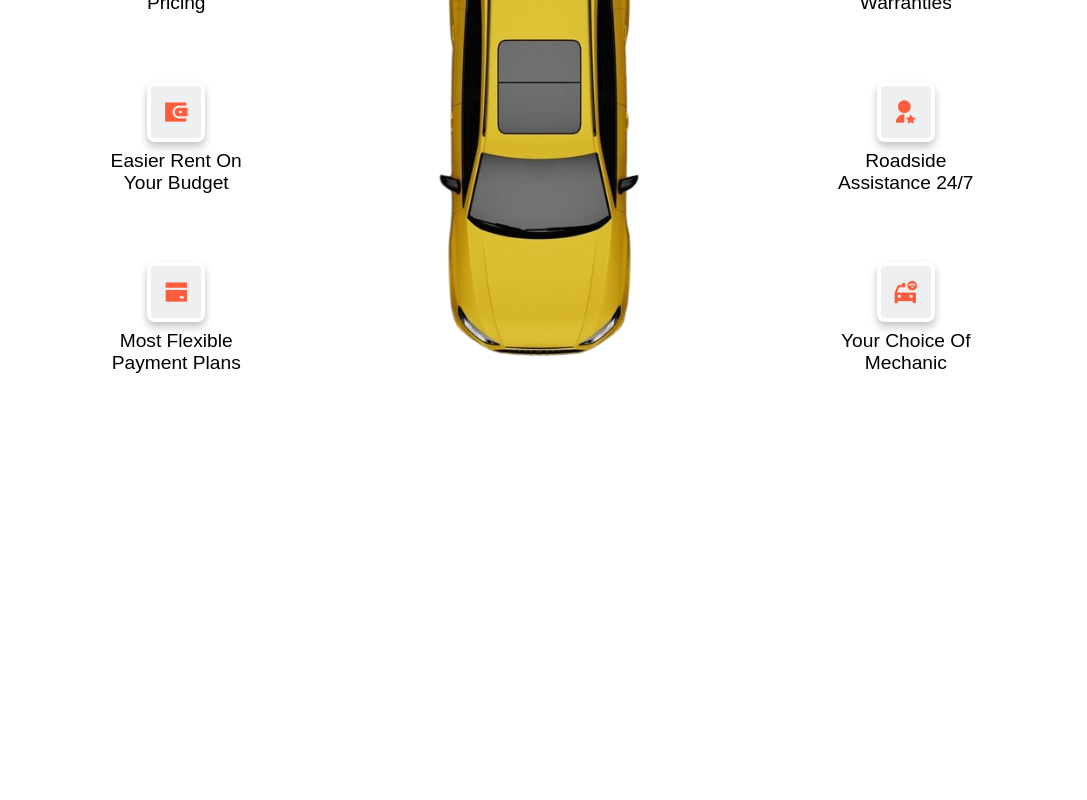
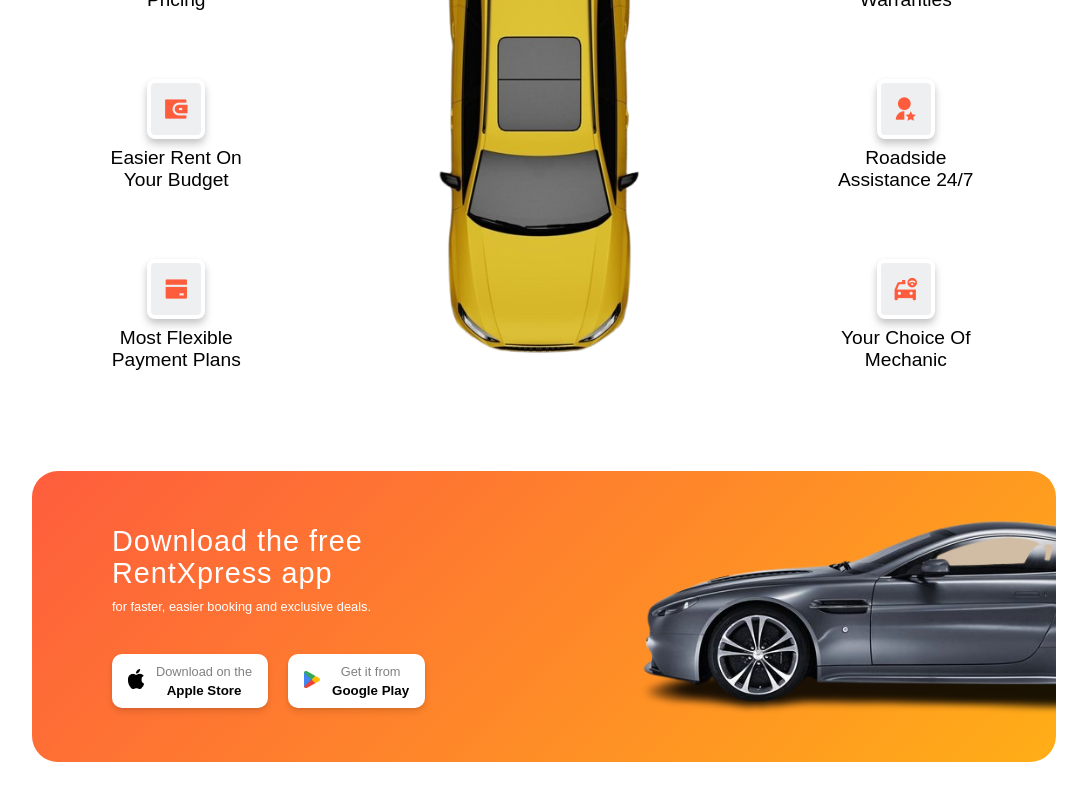
Before and after one commit to Kishore-SR/RentXpress, a React (Vite) app: page / in a window 1280 px wide. Shown: the part 1808-2608 px from the top of the page, without its empty margins (96-1183 px from the left). Before the commit the page ends 2221 px from the top, so only its background shows below. Built offline with nearby package versions, Linux system fonts and the light colour scheme; a web font is replaced by a local one.

Commit message:
add: download section

```diff
--- a/src/components/CarBrands/CarBrands.jsx
+++ b/src/components/CarBrands/CarBrands.jsx
@@ -10,7 +10,7 @@
 
 export const CarBrands = () => {
   return (
-    <section className="car-brands-section">
+    <section className="car-brands-section" id="rent">
       <div className="car-heading">
       <h4>Our Partners</h4>
       </div>
--- /dev/null
+++ b/src/components/Download/Download.css
@@ -0,0 +1,108 @@
+/* Global Styles */
+* {
+  margin: 0;
+  padding: 0;
+  box-sizing: border-box;
+}
+
+:root {
+  --icon-bg: #eeeff1;
+  --brand-color: #fe5d3d;
+}
+:root {
+  --brand-gradient-start: #fe5d3d;
+  --brand-gradient-end: #ffae17;
+}
+
+.download {
+  background-color: var(--brand-color);
+  width: 80vw;
+  margin: 100px auto;
+  display: flex;
+  align-items: center;
+  justify-content: flex-end;
+  padding: 20px 0px;
+  border-radius: 26px;
+
+  background: linear-gradient(
+    135deg,
+    var(--brand-gradient-start),
+    var(--brand-gradient-end)
+  );
+}
+.left-text {
+  color: white;
+  margin-left: 80px;
+}
+.left-text h2 {
+  font-weight: 500;
+  font-size: 1.8rem;
+  letter-spacing: 1px;
+  line-height: 2rem;
+  margin-bottom: 10px;
+}
+.only-text {
+  width: 70%;
+}
+.left-text p {
+  font-weight: 300;
+  font-size: 0.8rem;
+}
+.right-img {
+  overflow: hidden;
+}
+.right-img img {
+  width: 50vw;
+  position: relative;
+  left: 20%;
+}
+
+/* Responsive Design */
+@media (max-width: 768px) {
+  .download {
+    flex-direction: column;
+    text-align: center;
+    padding: 30px 20px;
+    overflow: hidden;
+  }
+
+  .left-text {
+    margin: 0;
+  }
+
+  .left-text h2 {
+    font-size: 1.5rem;
+    line-height: 2rem;
+  }
+
+  .left-text p {
+    font-size: 0.9rem;
+  }
+
+  .only-text {
+    width: 100%;
+  }
+
+  .app-links {
+    justify-content: center;
+    flex-wrap: wrap;
+    gap: 18px;
+  }
+
+  .left-text h2 {
+    font-size: 1.2rem;
+    line-height: 1.6rem;
+    font-weight: 600;
+  }
+
+  .left-text p {
+    font-size: 0.7rem;
+  }
+
+  .app-text h4 {
+    font-size: 0.9rem;
+  }
+  .right-img img {
+    width: 100vw;
+  }
+}
--- /dev/null
+++ b/src/components/Download/Download.jsx
@@ -0,0 +1,43 @@
+import "./Download.css";
+import appleImage from "../../assets/Apple.png";
+import playStoreImage from "../../assets/PlayStore.png";
+import footerImage from "../../assets/FooterCar.png";
+
+export const Download = () => {
+  return (
+    <section className="download" id="contact">
+      <div className="left-text">
+        <div className="only-text">
+
+        <h2>Download the free RentXpress app</h2>
+        <p>for faster, easier booking and exclusive deals.</p>
+        </div>
+        <div className="app-links">
+          <button className="app-btn">
+            <div className="app-logo">
+              <img src={appleImage} alt="Apple" />
+            </div>
+            <div className="app-text">
+              <p>Download on the</p>
+              <h4>Apple Store</h4>
+            </div>
+          </button>
+
+          <button className="app-btn">
+            <div className="app-logo">
+              <img src={playStoreImage} alt="Play Store" />
+            </div>
+            <div className="app-text">
+              <p>Get it from</p>
+              <h4>Google Play</h4>
+            </div>
+          </button>
+        </div>
+      </div>
+
+      <div className="right-img">
+        <img src={footerImage} alt="car" />
+      </div>
+    </section>
+  );
+};
--- a/src/components/NavBar/NavBar.css
+++ b/src/components/NavBar/NavBar.css
@@ -37,7 +37,7 @@
   align-items: center;
 }
 .logo-text {
-  font-size: 2.2rem;
+  font-size: 2rem;
   font-weight: 500;
   letter-spacing: 0.5px;
   background: linear-gradient(to right, #727272, #1b1b1b);
@@ -80,7 +80,7 @@
   display: none;
 }
 .btn {
-  padding: 8px 12px;
+  padding: 6px 12px;
   border-radius: 4px;
   font-size: 0.9rem;
   font-weight: 500;
@@ -127,7 +127,7 @@
 }
 .mobile-drawer li a {
   color: #111;
-  font-size: 1.8rem;
+  font-size: 1.6rem;
   position: relative;
   display: inline-block;
 }
@@ -168,7 +168,7 @@
 /* Media Query for Small Screens*/
 @media screen and (max-width: 768px) {
   .logo-text {
-    font-size: 1.8rem;
+    font-size: 1.54rem;
   }
   .mobile-menu {
     z-index: 14;
--- a/src/components/NavBar/NavBar.jsx
+++ b/src/components/NavBar/NavBar.jsx
@@ -17,10 +17,10 @@
             <h1 className="logo-text">RentXpress</h1>
           </div>
           <ul className="nav-items">
-            <li><a href="#">Rent</a></li>
-            <li><a href="#">Services</a></li>
+            <li><a href="#rent">Rent</a></li>
+            <li><a href="#services">Services</a></li>
             <li><a href="#">About</a></li>
-            <li><a href="#">Contact</a></li>
+            <li><a href="#contact">Contact</a></li>
           </ul>
           <div className="auth-buttons">
             <a href="#" className="btn btn-border">
@@ -39,10 +39,10 @@
         {mobileDrawerOpen && (
           <div className="mobile-drawer">
             <ul>
-            <li><a href="#"><i class="ri-roadster-line"></i> Rent</a></li>
-            <li><a href="#"><i class="ri-shield-flash-line"></i> Services</a></li>
+            <li><a href="#rent"><i class="ri-roadster-line"></i> Rent</a></li>
+            <li><a href="#services"><i class="ri-shield-flash-line"></i> Services</a></li>
             <li><a href="#"><i class="ri-user-star-line"></i> About</a></li>
-            <li><a href="#"><i class="ri-mail-ai-line"></i> Contact</a></li>
+            <li><a href="#contact"><i class="ri-mail-ai-line"></i> Contact</a></li>
             </ul>
             <div className="drawer-buttons">
               <a href="#" className="btn btn-border">
--- a/src/components/Services/Services.jsx
+++ b/src/components/Services/Services.jsx
@@ -20,7 +20,7 @@
   }, [carImages.length]);
 
   return (
-    <section className="services">
+    <section className="services" id="services">
       <div className="header-text">
         <h4>Our Services</h4>
         <h3>
--- a/src/index.css
+++ b/src/index.css
@@ -7,3 +7,7 @@
 
   font-family: "Host Grotesk", sans-serif;
 }
+
+html {
+  scroll-behavior: smooth;
+}
--- a/src/main.jsx
+++ b/src/main.jsx
@@ -6,6 +6,7 @@
 import { CarBrands } from './components/CarBrands/CarBrands'
 import { Working } from './components/Working/Working'
 import { Services } from './components/Services/Services'
+import { Download } from './components/Download/Download'
 
 createRoot(document.getElementById('root')).render(
   <StrictMode>
@@ -14,5 +15,6 @@
     <CarBrands/>
     <Working/>
     <Services/>
+    <Download/>
   </StrictMode>,
 )
```
Also changed, not shown: src/assets/FooterCar.png (added).
